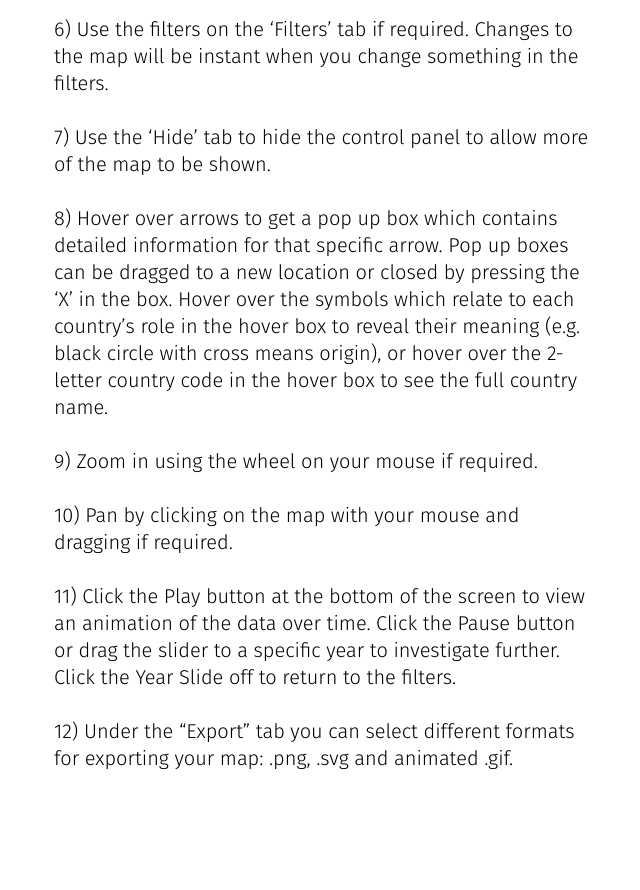
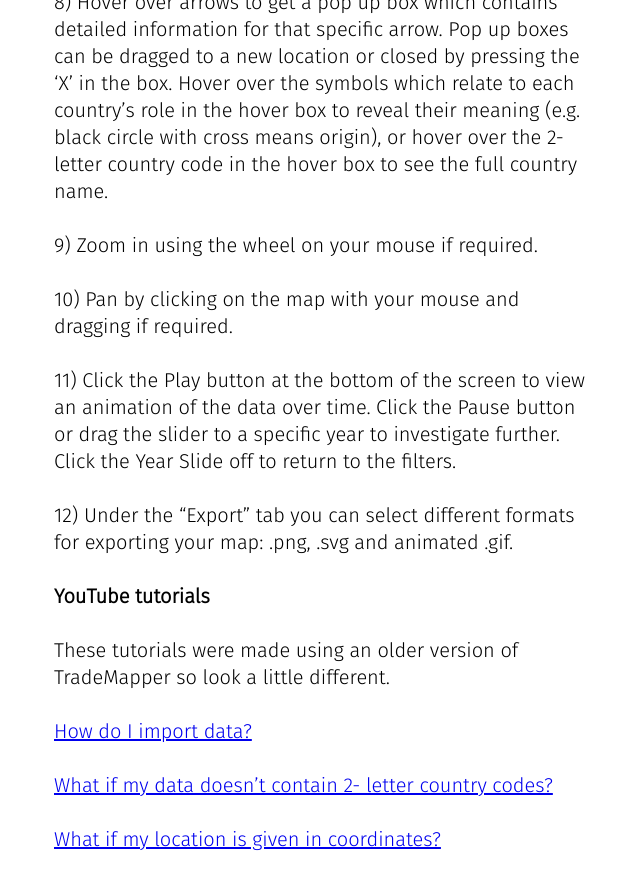
Before and after one commit to trademapper/trademapper-js, a Jekyll site: the page built from _pages/01_starting.md, in a window 1280 px wide and 900 px high, scrolled down 3169 px. Shown: the top 890 px of the window, without its empty margins (466-1106 px from the left). Built offline with Jekyll 4.4.1, drawn with Linux system fonts in a browser that asks for light colours; before the commit the page ends 3988 px from its top, so only the background shows below that; some of the changed text lies outside the part shown.

Commit message:
Update 01_starting.md

```diff
--- a/_pages/01_starting.md
+++ b/_pages/01_starting.md
@@ -65,3 +58,14 @@
 11) Click the Play button at the bottom of the screen to view an animation of the data over time. Click the Pause button or drag the slider to a specific year to investigate further. Click the Year Slide off to return to the filters.
 
 12) Under the "Export" tab you can select different formats for exporting your map: .png, .svg and animated .gif.
+
+
+__YouTube tutorials__
+
+These tutorials were made using an older version of TradeMapper so look a little different.
+
+<a href="https://www.youtube.com/watch?v=Bnsr5Hpt07k">How do I import data?</a>
+
+<a href="https://www.youtube.com/watch?v=EIklmvz_KiU">What if my data doesn't contain 2- letter country codes?</a>
+
+<a href="https://www.youtube.com/watch?v=B4ND5ZmuPhU">What if my location is given in coordinates?</a>
```
Also changed, not shown: other parts of _pages/01_starting.md (+1 -8 lines).
